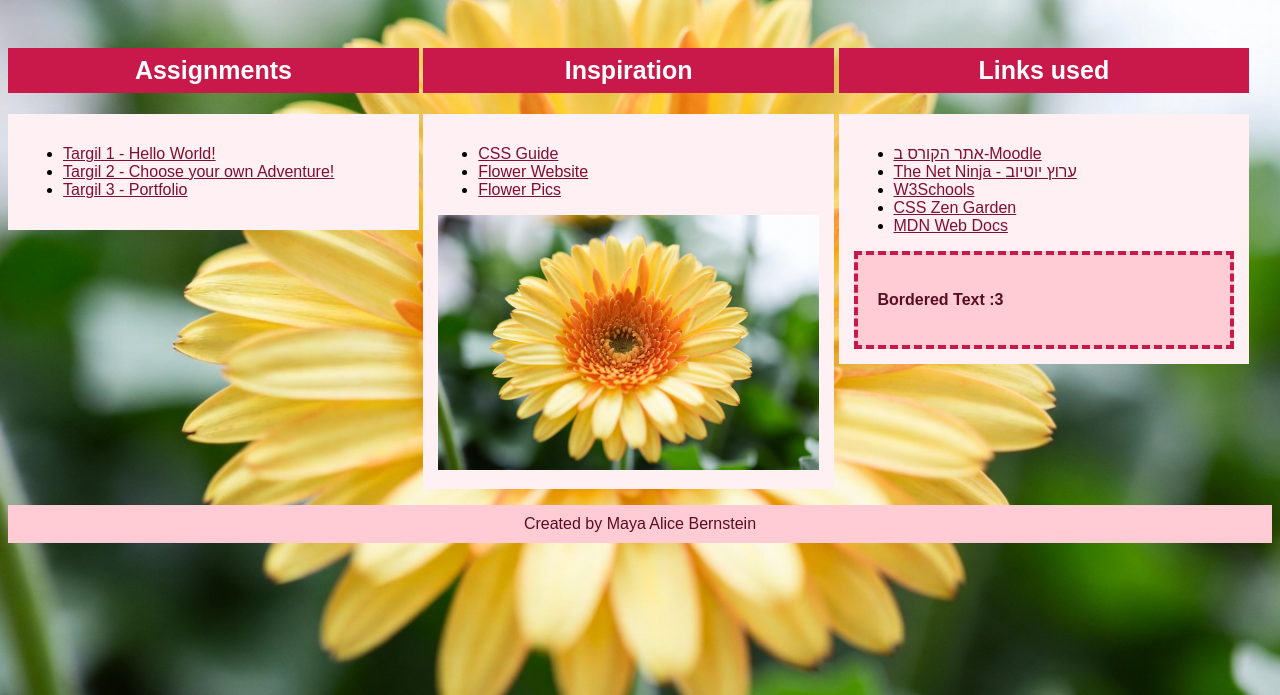
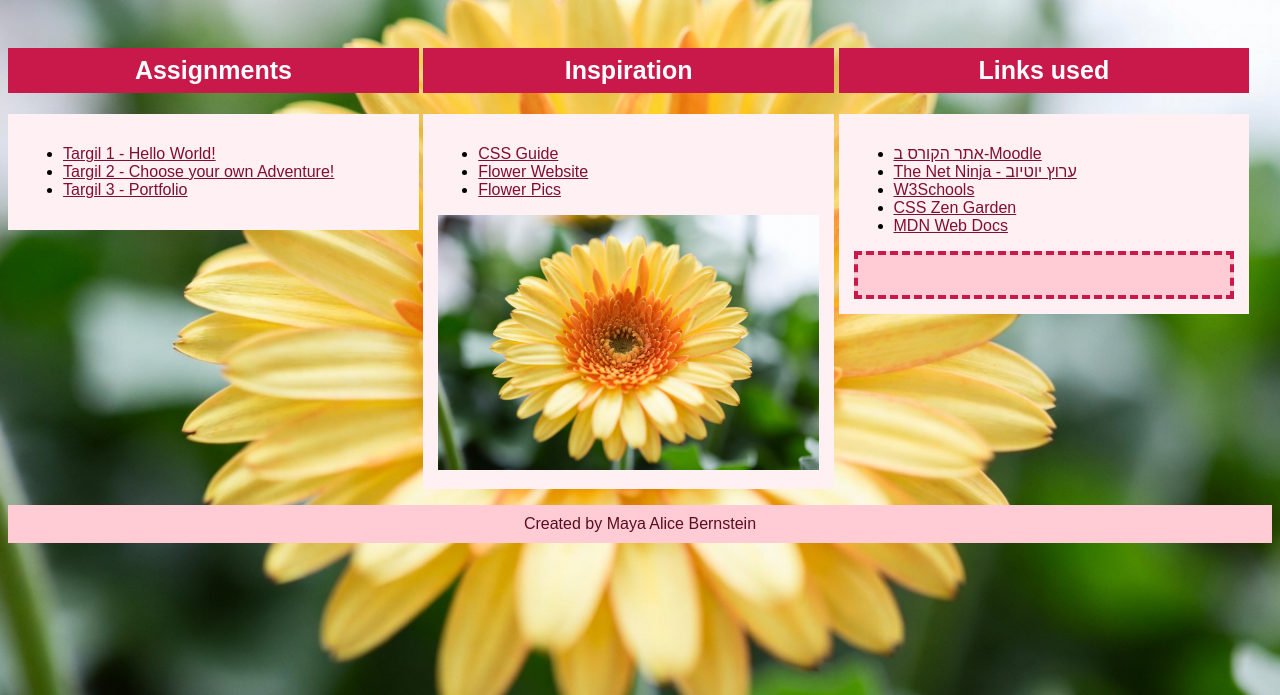
Before and after one commit to bernsteinmaya7-cloud/twist, a plain HTML site: page index.html in a window 1280 px wide. Shown: the part 105-800 px from the top of the page. Drawn offline with Linux system fonts and the light colour scheme.

Commit message:
Update index.html

```diff
--- a/index.html
+++ b/index.html
@@ -47,7 +47,6 @@
 <li><a href="https://developer.mozilla.org/" target="_blank">MDN Web Docs</a></li>
 </ul>
 <div class="border-demo">
-<p>Bordered Text :3</p>
 </div>
 </div>
 </section>
```
